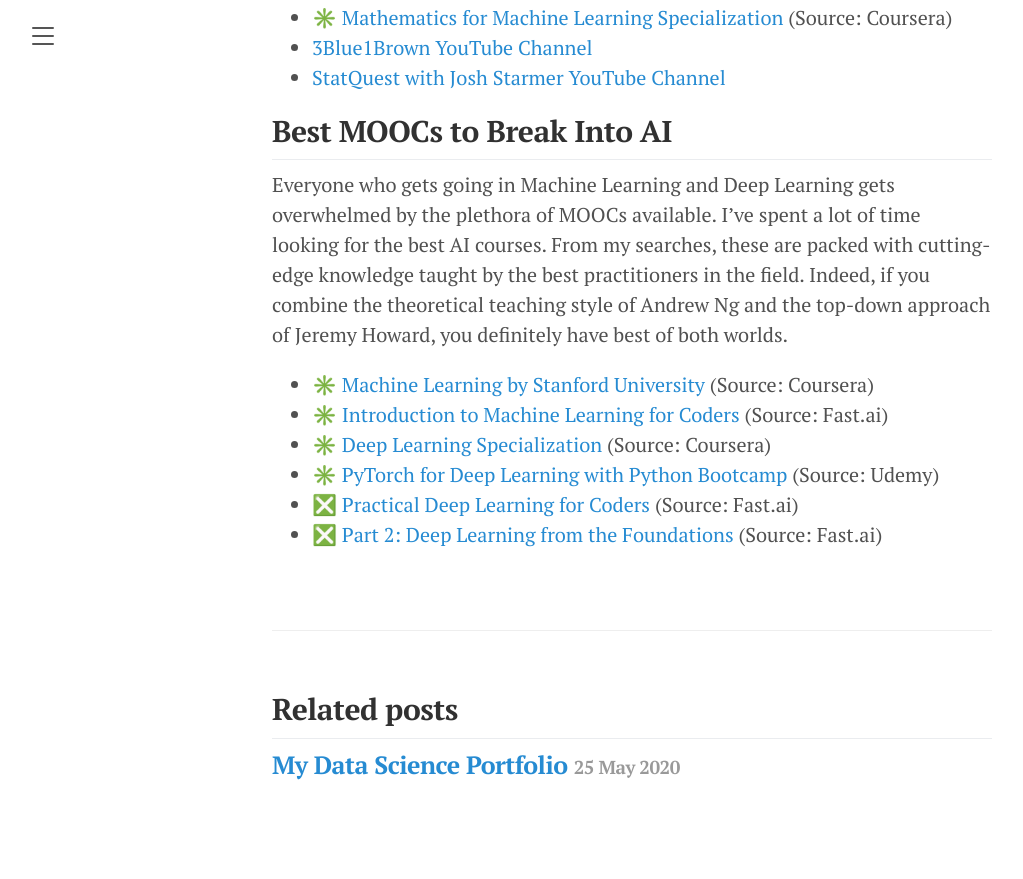
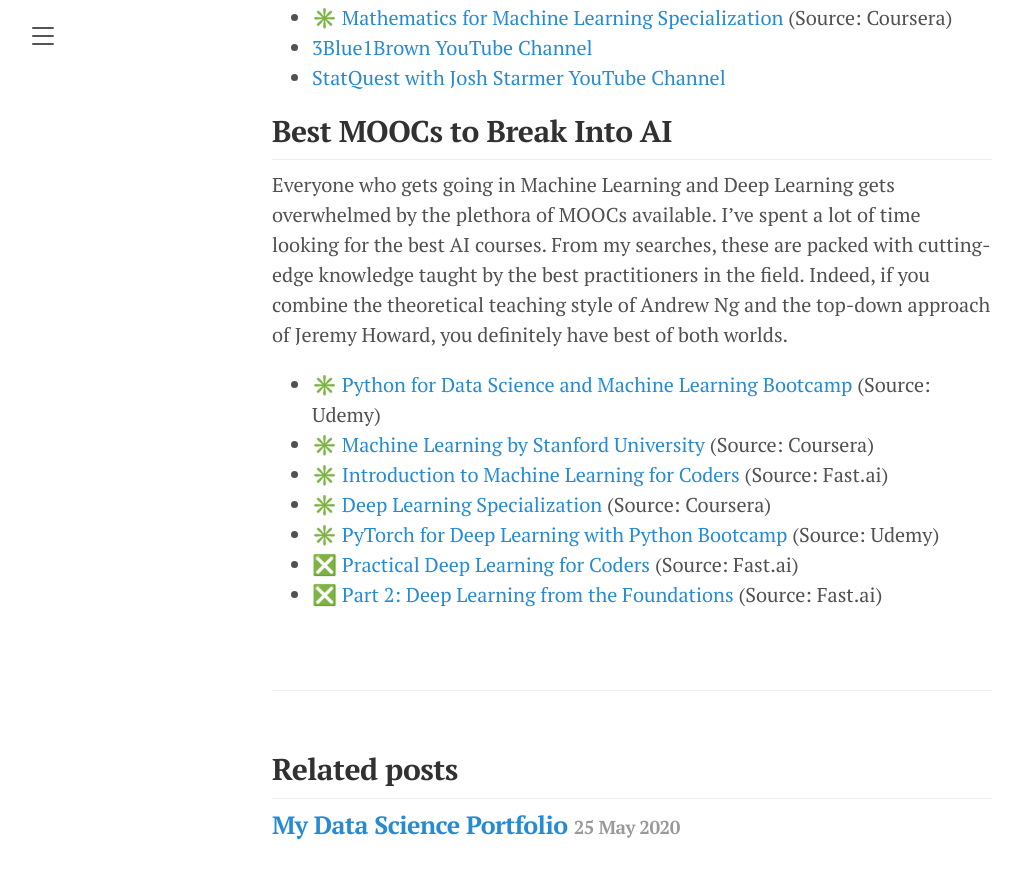
Before and after one commit to florentfettu/florentfettu.github.io, a Jekyll site: the page built from _posts/2020-05-26-my-self-created-artificial-intelligence-path.md, in a window 1280 px wide and 900 px high, scrolled down 1557 px. Shown: the top 879 px of the window, without its empty margins (8-1031 px from the left). Built offline with Jekyll 4.4.1, drawn with Linux system fonts in a browser that asks for light colours; nearby versions of some CDN libraries; before the commit the page ends 2397 px from its top, so only the background shows below that.

Commit message:
Update 2020-05-26-my-self-created-artificial-intelligence-path.md

```diff
--- a/_posts/2020-05-26-my-self-created-artificial-intelligence-path.md
+++ b/_posts/2020-05-26-my-self-created-artificial-intelligence-path.md
@@ -44,6 +44,7 @@
 
 Everyone who gets going in Machine Learning and Deep Learning gets overwhelmed by the plethora of MOOCs available. I've spent a lot of time looking for the best AI courses. From my searches, these are packed with cutting-edge knowledge taught by the best practitioners in the field. Indeed, if you combine the theoretical teaching style of Andrew Ng and the top-down approach of Jeremy Howard, you definitely have best of both worlds.
 
+* ✳️ <a href="https://www.udemy.com/course/python-for-data-science-and-machine-learning-bootcamp/" target="_blank"> Python for Data Science and Machine Learning Bootcamp </a> (Source: Udemy)
 * ✳️ <a href="https://www.coursera.org/learn/machine-learning" target="_blank"> Machine Learning by Stanford University </a> (Source: Coursera)
 * ✳️ <a href="http://course18.fast.ai/ml" target="_blank"> Introduction to Machine Learning for Coders </a> (Source: Fast.ai)
 * ✳️ <a href="https://www.coursera.org/specializations/deep-learning" target="_blank"> Deep Learning Specialization </a> (Source: Coursera)
```
